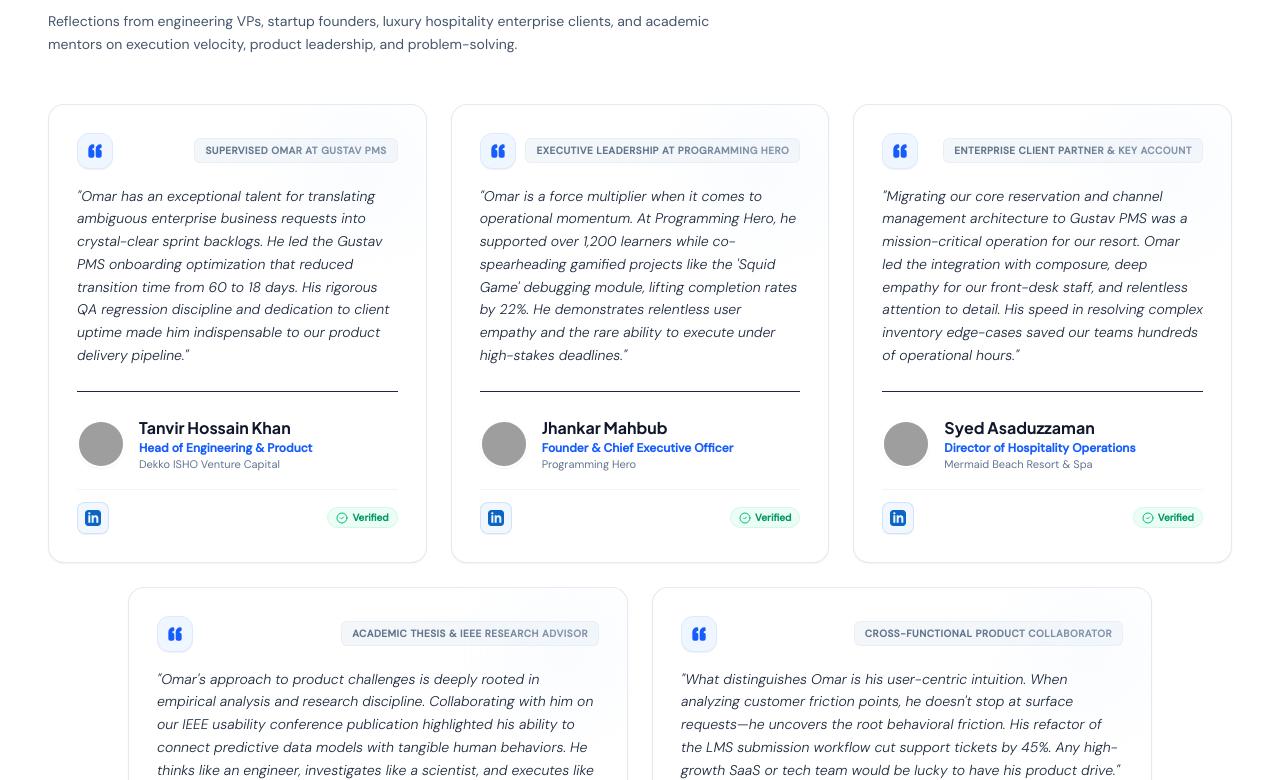
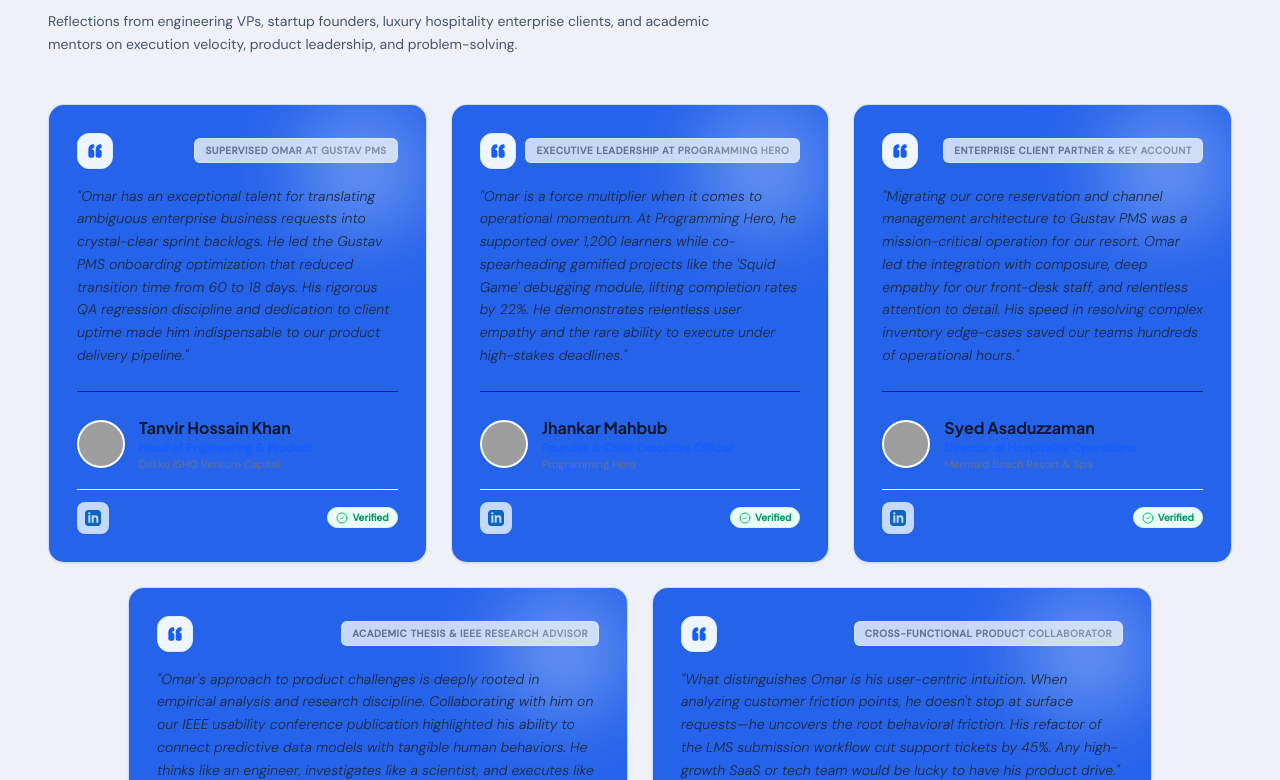
Before and after one commit to omarhasnain/omar-hasnain-mahmud-portfolio, a React (Vite) app: page / in a window 1280 px wide. Shown: the part 1760-2540 px from the top of the page. Built offline with nearby package versions, Linux system fonts and the light colour scheme; grey boxes are pictures that could not be loaded.

Commit message:
v1.0 new content update

```diff
--- a/src/components/EndorsementsSection.tsx
+++ b/src/components/EndorsementsSection.tsx
@@ -24,7 +24,7 @@
 
   return (
     <div
-      className={`bg-white border border-slate-200/90 hover:border-blue-400/50 rounded-2xl p-6 md:p-7 shadow-xs hover:shadow-md transition-all duration-300 flex flex-col justify-between group relative overflow-hidden h-full ${className}`}
+      className={`bg-brand-accent border border-slate-200/90 hover:border-blue-400/50 rounded-2xl p-6 md:p-7 shadow-xs hover:shadow-md transition-all duration-300 flex flex-col justify-between group relative overflow-hidden h-full ${className}`}
     >
       {/* Decorative subtle gradient splash on hover */}
       <div className="absolute top-0 right-0 w-32 h-32 bg-blue-50/60 rounded-full blur-2xl pointer-events-none group-hover:scale-125 transition-transform duration-500 opacity-60" />
@@ -197,7 +197,7 @@
   return (
     <section
       id="endorsements"
-      className="relative bg-white text-slate-800 py-24 md:py-32 z-10 border-t border-slate-200/50"
+      className="relative bg-brand-cloud text-slate-800 py-24 md:py-32 z-10 border-t border-slate-200/50"
     >
       <div className="max-w-7xl mx-auto px-6 md:px-12 space-y-10 md:space-y-12">
         {/* Section Heading */}
```
